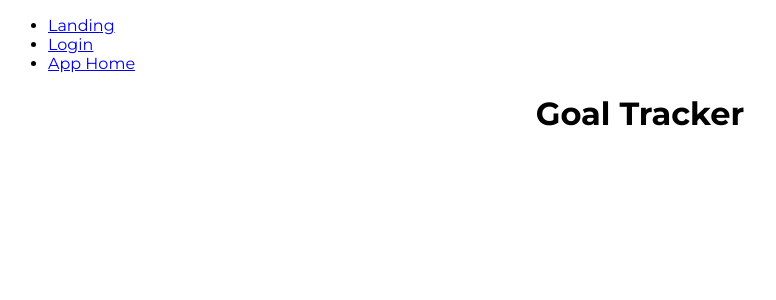
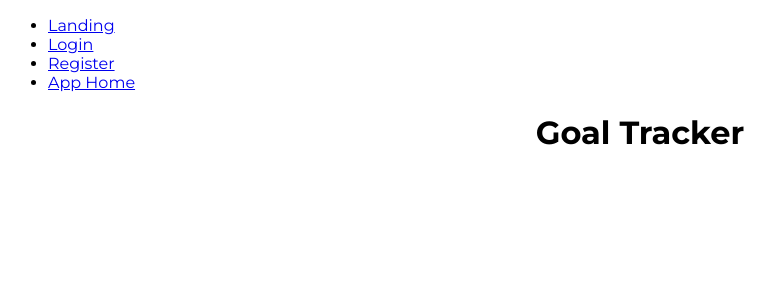
Before and after one commit to chingu-voyages/v22-bears-team-05, a Next.js app in the folder client/: page / in a window 1280 px wide. Shown: the top 300 px of the page, without its empty margins (0-776 px from the left). Built offline with nearby package versions, Linux system fonts and the light colour scheme.

Commit message:
[Links component update] added link to Register page

```diff
--- a/client/components/Links.tsx
+++ b/client/components/Links.tsx
@@ -9,6 +9,9 @@ const Links: FunctionComponent = () => (
       <a href="/login">Login</a>
     </li>
     <li>
+      <a href="/register">Register</a>
+    </li>
+    <li>
       <a href="/home">App Home</a>
     </li>
   </ul>
```
